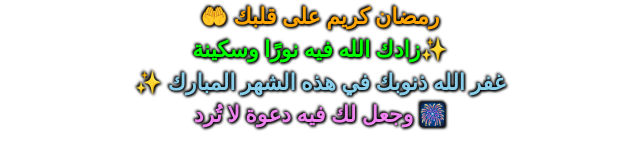
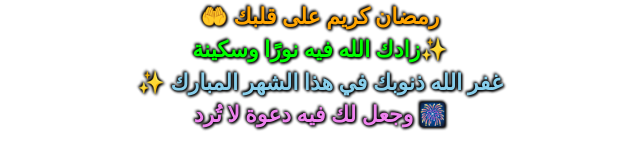
Before and after one commit to Mahdiyasser/y-alsmmak, a plain HTML site: page index.html in a window 1280 px wide. Shown: the part 802-952 px from the top of the page, 320-960 px from the left. Drawn offline with Linux system fonts and the light colour scheme.

Commit message:
Fix typo in Arabic text in index.html

```diff
--- a/index.html
+++ b/index.html
@@ -98,7 +98,7 @@
                 <p style="text-shadow: 1px 1px 3px black, 1px 1px 3px black, -1px -1px 3px black, -1px -1px 3px black;color:Lime">زادك الله فيه نورًا وسكينة✨
                 </p>
                 <p style="text-shadow: 1px 1px 3px black, 1px 1px 3px black, -1px -1px 3px black, -1px -1px 3px black;color:SkyBlue">✨
-                    غفر الله ذنوبك في هذه الشهر المبارك
+                    غفر الله ذنوبك في هذا الشهر المبارك
                 </p>
                 <span style="text-shadow: 1px 1px 3px black, 1px 1px 3px black, -1px -1px 3px black, -1px -1px 3px black;color:Violet">
                     وجعل لك فيه دعوة لا تُرد
```
